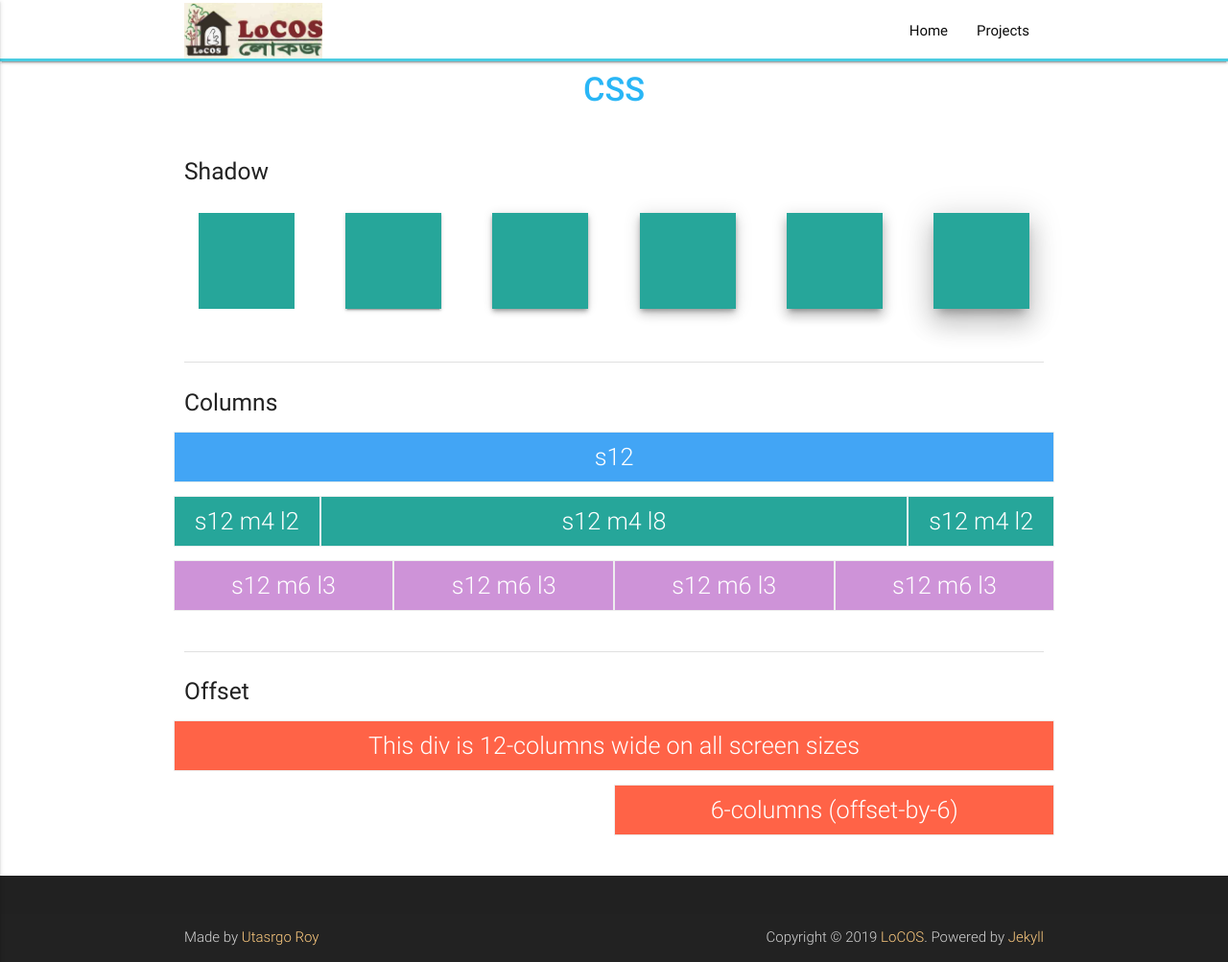
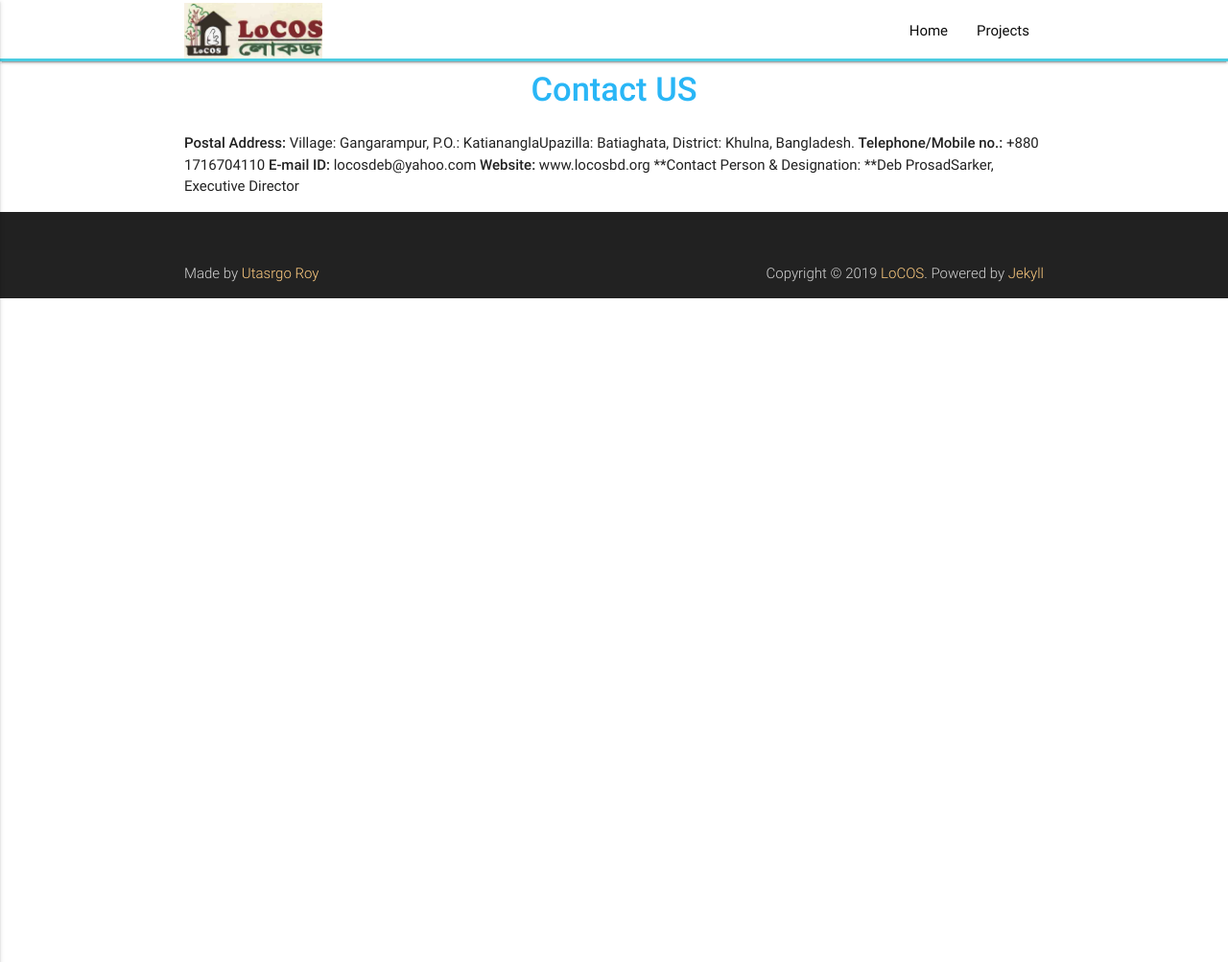
Before and after one commit to locosbd/locosbd.github.io, a Jekyll site: the page built from example2.md, in a window 1280 px wide and 1003 px high. Shown: the whole window at 96% size. Built offline with Jekyll 4.4.1, drawn with Linux system fonts in a browser that asks for light colours.

Commit message:
Updated Example2

```diff
--- a/example2.md
+++ b/example2.md
@@ -1,53 +1,13 @@
 ---
-title: CSS
-permalink: "/css/"
+title: Contact US
+permalink: "/contact-us/"
 layout: page
 ---
 
 <h1 class="page-title">{{ page.title | escape }}</h1>
 
-<div class="section">
-    <h5>Shadow</h5>
-    <div class="row">
-              <div class="col s12 m4 l2">
-                <p class="z-depth-0 shadow-demo"></p>
-              </div>
-              <div class="col s12 m4 l2">
-                <p class="z-depth-1 shadow-demo"></p>
-              </div>
-              <div class="col s12 m4 l2">
-                <p class="z-depth-2 shadow-demo"></p>
-              </div>
-              <div class="col s12 m4 l2">
-                <p class="z-depth-3 shadow-demo"></p>
-              </div>
-              <div class="col s12 m4 l2">
-                <p class="z-depth-4 shadow-demo"></p>
-              </div>
-              <div class="col s12 m4 l2">
-                <p class="z-depth-5 shadow-demo"></p>
-              </div>
-    </div>
-</div>
-<div class="divider"></div>
-<div class="section">
-    <h5>Columns</h5>
-    <div class="row">
-            <div class="col grid-example s12 blue lighten-1"><span class="flow-text">s12</span></div>
-            <div class="col grid-example s12 m4 l2 teal lighten-1"><span class="flow-text">s12 m4 l2</span></div>
-            <div class="col grid-example s12 m4 l8 teal lighten-1"><span class="flow-text">s12 m4 l8</span></div>
-            <div class="col grid-example s12 m4 l2 teal lighten-1"><span class="flow-text">s12 m4 l2</span></div>
-            <div class="col grid-example s12 m6 l3 purple lighten-3"><span class="flow-text">s12 m6 l3</span></div>
-            <div class="col grid-example s12 m6 l3 purple lighten-3"><span class="flow-text">s12 m6 l3</span></div>
-            <div class="col grid-example s12 m6 l3 purple lighten-3"><span class="flow-text">s12 m6 l3</span></div>
-            <div class="col grid-example s12 m6 l3 purple lighten-3"><span class="flow-text">s12 m6 l3</span></div>
-    </div>
-</div>
-<div class="divider"></div>
-<div class="section">
-    <h5>Offset</h5>
-    <div class="row">
-            <div class="col s12 grid-example"><span class="flow-text">This div is 12-columns wide on all screen sizes</span></div>
-            <div class="col s6 offset-s6 grid-example"><span class="flow-text">6-columns (offset-by-6)</span></div>
-    </div>
-</div>
+**Postal Address:** Village: Gangarampur, P.O.: KatiananglaUpazilla: Batiaghata, District: Khulna, Bangladesh.
+**Telephone/Mobile no.:** \+880 1716704110
+**E-mail ID:** locosdeb@yahoo.com
+**Website:** www.locosbd.org
+**Contact Person & Designation: **Deb ProsadSarker, Executive Director
```
